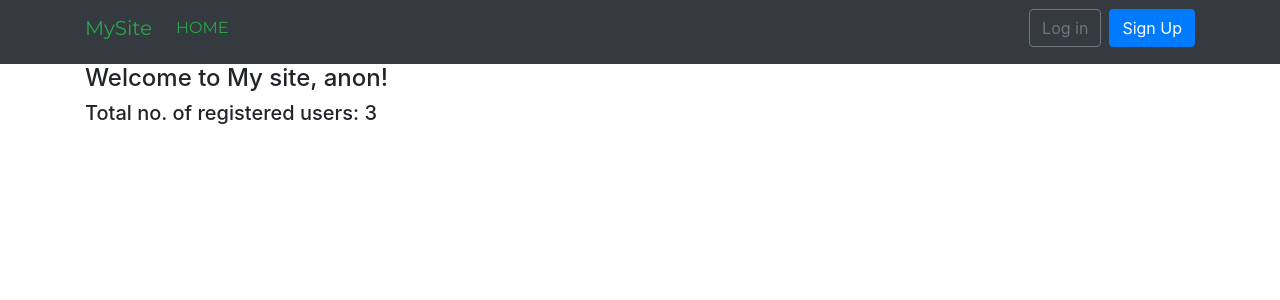
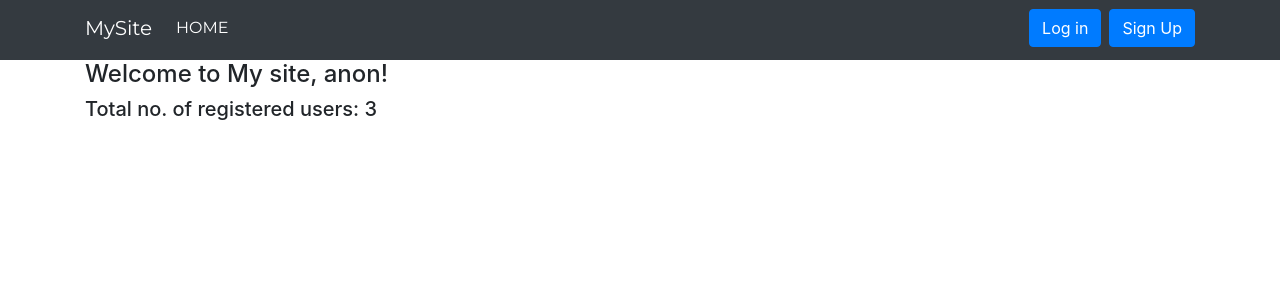
Before and after one commit to agpranjal/Auth-System, a Django app: page / in a window 1280 px wide. Shown: the top 300 px of the page. Run offline with Django 3.2, Linux system fonts and the light colour scheme; data comes from the database, SQL or seed files in the repository; some libraries are stand-ins or nearby versions.

Commit message:
CHANGED TEXT

```diff
--- a/authapp/templates/base.html
+++ b/authapp/templates/base.html
@@ -22,8 +22,8 @@
 
 <body>
     <nav class="navbar navbar-expand-lg navbar-light bg-dark">
-        <div class="container mb-2">
-            <a class="navbar-brand text-success" style="font-family: 'Montserrat', sans-serif;" href="/">MySite</a>
+        <div class="container mb-1">
+            <a class="navbar-brand text-white p-0" style="font-family: 'Montserrat', sans-serif;" href="/">MySite</a>
             <button class="navbar-toggler" type="button" data-toggle="collapse" data-target="#navbarSupportedContent"
                 aria-controls="navbarSupportedContent" aria-expanded="false" aria-label="Toggle navigation">
                 <span class="navbar-toggler-icon"></span>
@@ -32,7 +32,7 @@
             <div class="collapse navbar-collapse" id="navbarSupportedContent">
                 <ul class="navbar-nav mr-auto">
                     <li class="nav-item active">
-                        <a class="nav-link text-success" style="font-family: 'Montserrat', sans-serif;" href="/">HOME <span class="sr-only">(current)</span></a>
+                        <a class="nav-link text-white" style="font-family: 'Montserrat', sans-serif;" href="/">HOME <span class="sr-only">(current)</span></a>
                     </li>
                     {%if user.is_authenticated%}
                     <li class="nav-item">
@@ -62,7 +62,7 @@
 
                 {%else%}
                 <form class="form-inline my-2 my-lg-0"">
-                    <a href="{%url 'login' %}" class="btn btn-outline-secondary">Log in</a>
+                    <a href="{%url 'login' %}" class="btn btn-primary">Log in</a>
                     <a href="{%url 'signup' %}" class="btn btn-primary ml-2">Sign Up</a>
                 </form>
                 {%endif%}
```
